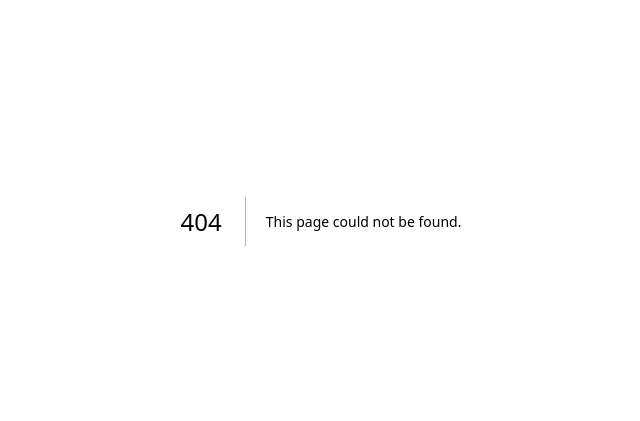
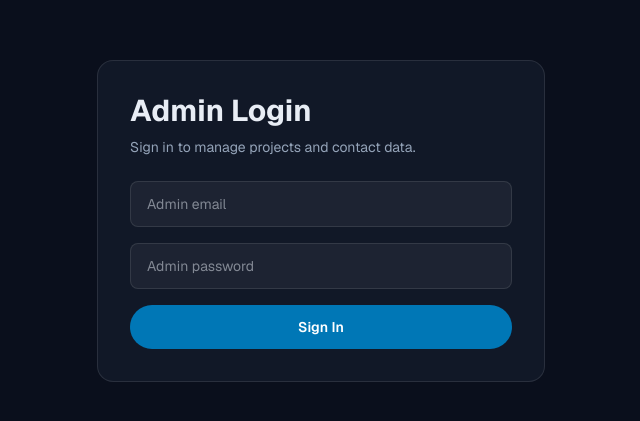
Before and after one commit to 0verWatchO5/MAINPORTFOLIO, a Next.js app: page /admin/login in a window 1280 px wide. Before the commit this address had no page. Shown: the part 179-600 px from the top of the page, without its empty margins (319-959 px from the left). Built offline with nearby package versions, Linux system fonts and the light colour scheme.

Commit message:
feat: restructure admin components and update authentication routes

```diff
--- a/app/momo/AdminDashboard.tsx
+++ b/app/admin/AdminDashboard.tsx
@@ -194,7 +194,7 @@ export default function AdminDashboard() {
             </div>
             <button
               type="button"
-              onClick={() => void signOut({ callbackUrl: "/momo/login" })}
+              onClick={() => void signOut({ callbackUrl: "/admin/login" })}
               className="rounded-full border border-white/20 px-5 py-2 text-sm text-foreground hover:bg-white/10"
             >
               Sign Out
--- a/app/momo/login/page.tsx
+++ b/app/admin/login/page.tsx
@@ -17,7 +17,7 @@ export default function AdminLoginPage() {
     const result = await signIn("credentials", {
       email,
       password,
-      callbackUrl: "/momo",
+      callbackUrl: "/admin",
       redirect: false,
     });
 
@@ -27,7 +27,7 @@ export default function AdminLoginPage() {
       return;
     }
 
-    window.location.href = result?.url ?? "/momo";
+    window.location.href = result?.url ?? "/admin";
   };
 
   return (
--- a/app/momo/page.tsx
+++ b/app/admin/page.tsx
@@ -11,7 +11,7 @@ export default async function AdminPage() {
   const session = await getServerSession(authOptions);
 
   if (!session?.user?.email || !isAdminEmail(session.user.email)) {
-    redirect("/momo/login");
+    redirect("/admin/login");
   }
 
   return <AdminDashboard />;
--- a/lib/auth.ts
+++ b/lib/auth.ts
@@ -65,6 +65,6 @@ export const authOptions: NextAuthOptions = {
     },
   },
   pages: {
-    signIn: "/momo/login",
+    signIn: "/admin/login",
   },
 };
```
